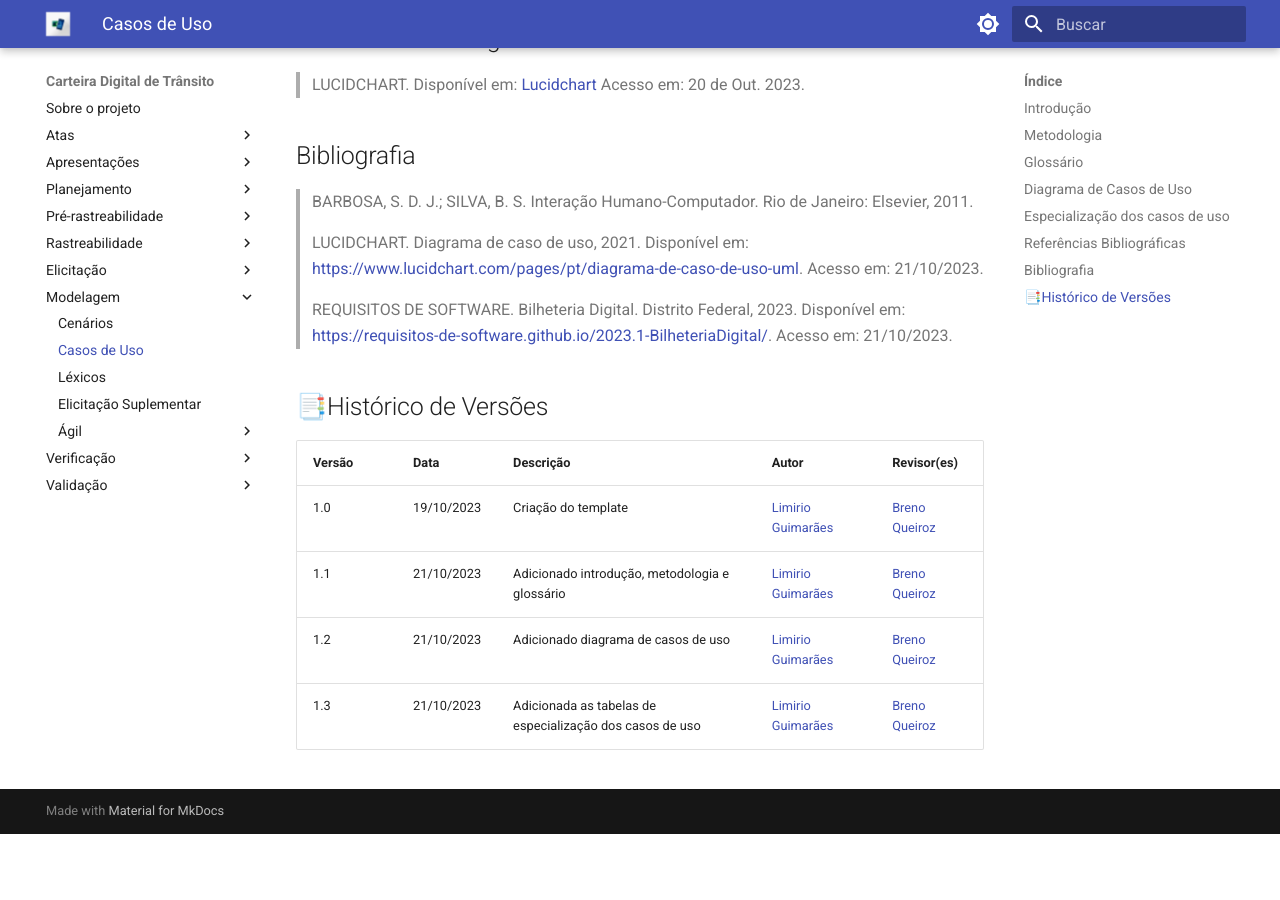
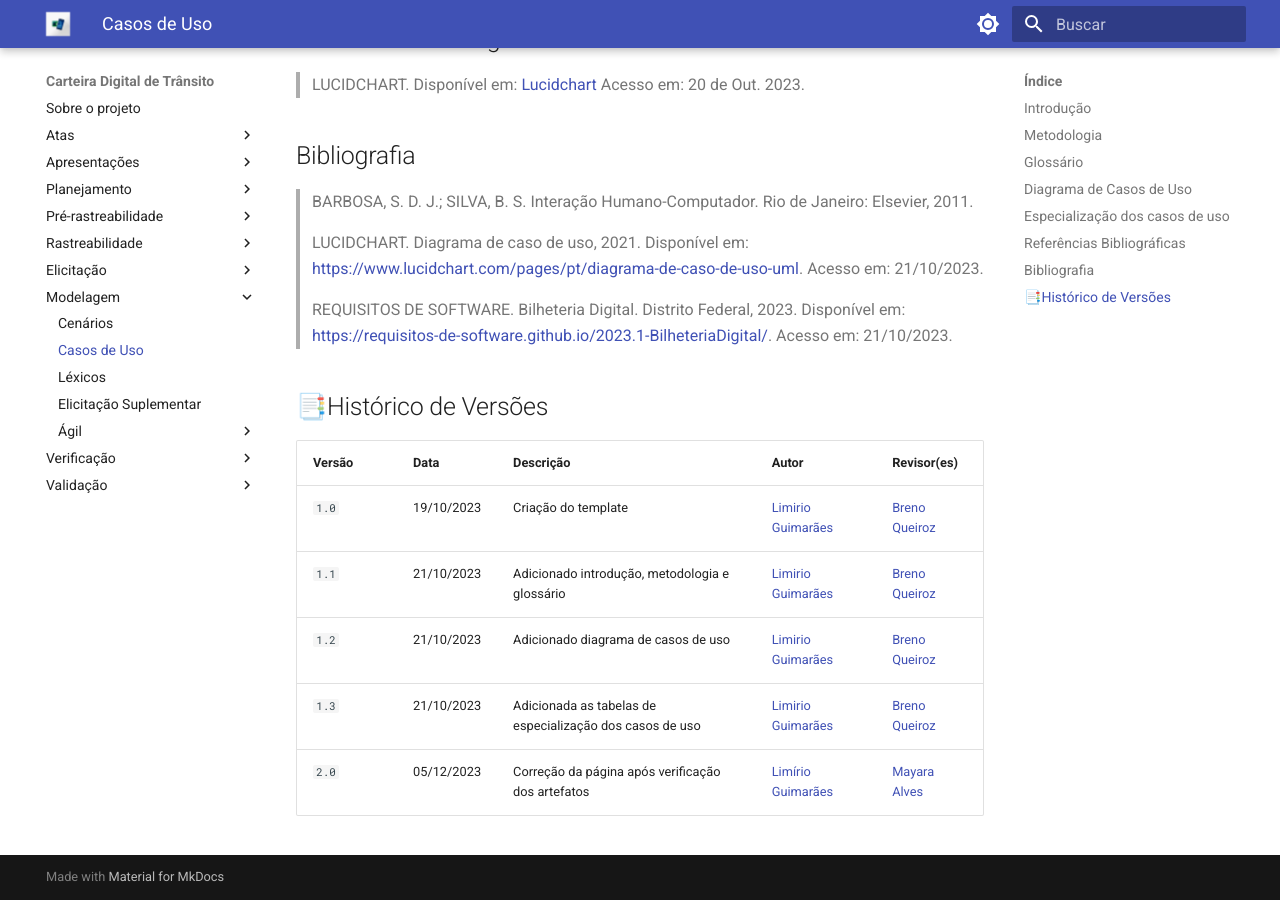
Before and after one commit to Requisitos-de-Software/2023.2-Carteira_Digital_de_Transito, an MkDocs documentation site: the page built from docs/modelagem/casosDeUso.md, in a window 1280 px wide and 900 px high, scrolled down 9175 px. Built offline with MkDocs 1.6.1 and Material for MkDocs 9.7.7, drawn with Linux system fonts in a browser that asks for light colours; before the commit the page ends 10009 px from its top, so only the background shows below that.

Commit message:
Update casosDeUso.md

```diff
--- a/docs/modelagem/casosDeUso.md
+++ b/docs/modelagem/casosDeUso.md
@@ -191,8 +191,9 @@ As tabelas de 2 a 8 mostram a especialização dos casos de uso identificados.
 ## 📑Histórico de Versões
 
 | Versão |    Data    |      Descrição      |       Autor     | Revisor(es)  |
-| ------ | ---------- | ------------------- | --------------- | ------------ |
-| 1.0    | 19/10/2023 | Criação do template | [Limirio Guimarães](https://github.com/LimirioGuimaraes) |[Breno Queiroz](https://github.com/brenob6) |
-| 1.1    | 21/10/2023 | Adicionado introdução, metodologia e glossário | [Limirio Guimarães](https://github.com/LimirioGuimaraes) |[Breno Queiroz](https://github.com/brenob6)|
-| 1.2    | 21/10/2023 | Adicionado diagrama de casos de uso | [Limirio Guimarães](https://github.com/LimirioGuimaraes) |[Breno Queiroz](https://github.com/brenob6)|
-| 1.3    | 21/10/2023 | Adicionada as tabelas de especialização dos casos de uso| [Limirio Guimarães](https://github.com/LimirioGuimaraes) | [Breno Queiroz](https://github.com/brenob6)|
+| ----- | ---------- | ------------------- | --------------- | ------------ |
+| `1.0` | 19/10/2023 | Criação do template | [Limirio Guimarães](https://github.com/LimirioGuimaraes) |[Breno Queiroz](https://github.com/brenob6) |
+| `1.1` | 21/10/2023 | Adicionado introdução, metodologia e glossário | [Limirio Guimarães](https://github.com/LimirioGuimaraes) |[Breno Queiroz](https://github.com/brenob6)|
+| `1.2` | 21/10/2023 | Adicionado diagrama de casos de uso | [Limirio Guimarães](https://github.com/LimirioGuimaraes) |[Breno Queiroz](https://github.com/brenob6)|
+| `1.3` | 21/10/2023 | Adicionada as tabelas de especialização dos casos de uso| [Limirio Guimarães](https://github.com/LimirioGuimaraes) | [Breno Queiroz](https://github.com/brenob6)|
+| `2.0` | 05/12/2023 | Correção da página após verificação dos artefatos | [Limírio Guimarães](https://github.com/LimirioGuimaraes) | [Mayara Alves](https://github.com/Mayara-tech)|
```
